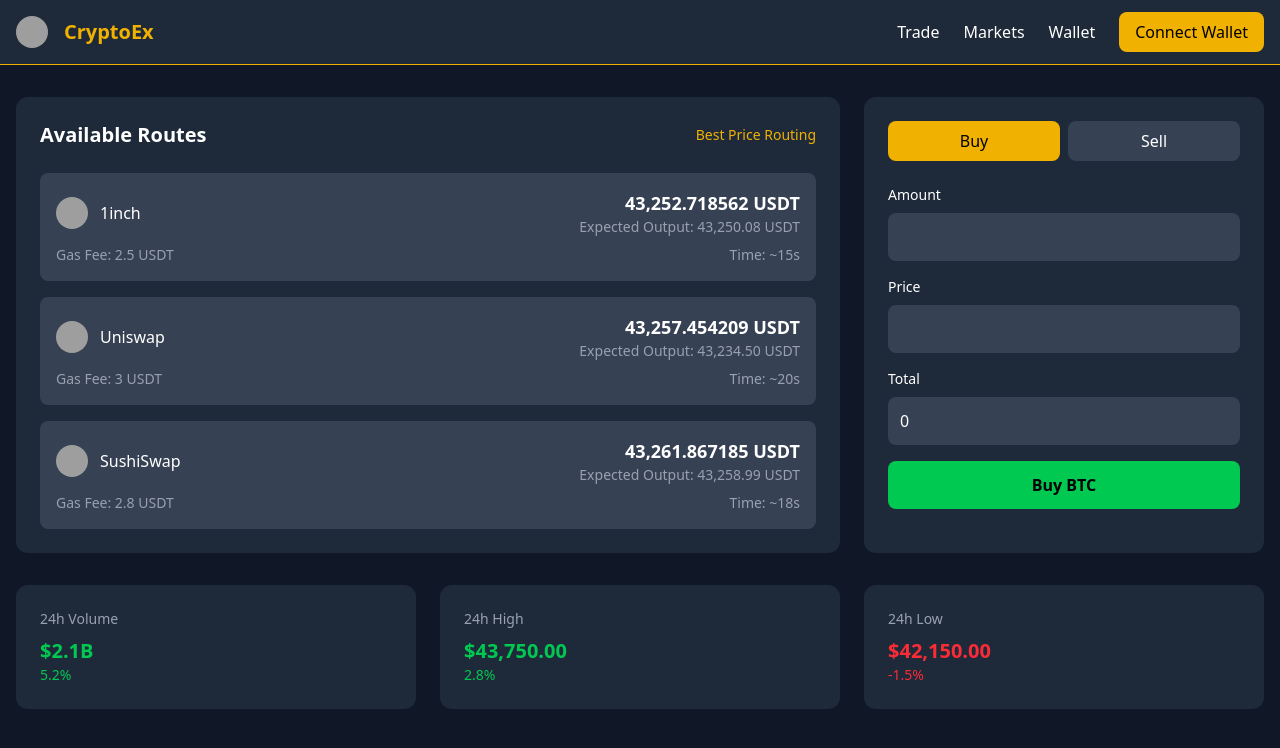
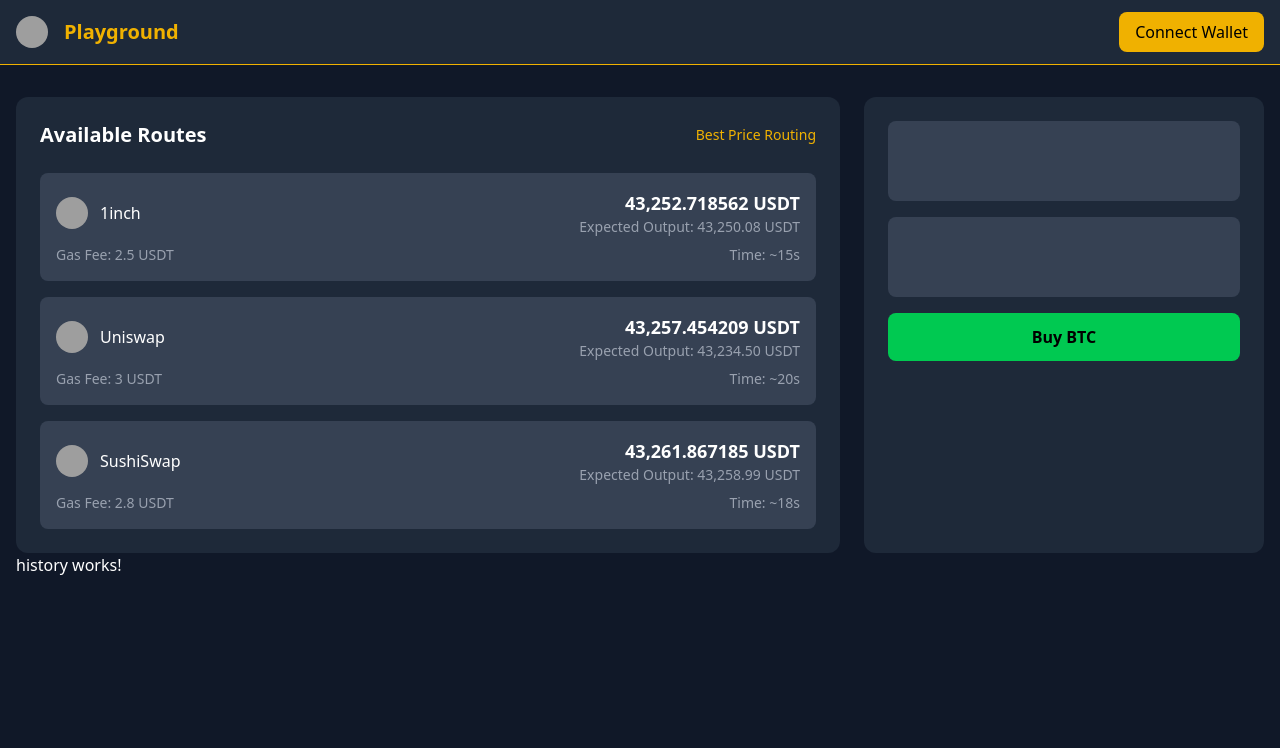
Before and after one commit to shariquearshad/intregation_playground, an Angular app in the folder angular_playground/: page / in a window 1280 px wide. Shown: the top 748 px of the page. Built offline with nearby package versions, Linux system fonts and the light colour scheme; grey boxes are pictures that could not be loaded.

Commit message:
updated files

```diff
--- a/angular_playground/src/app/app.component.html
+++ b/angular_playground/src/app/app.component.html
@@ -1,18 +1,5 @@
 <div class="min-h-screen bg-gray-900 text-white">
-  <header class="bg-gray-800 border-b border-yellow-500">
-    <nav class="container mx-auto px-4 py-3 flex items-center justify-between">
-      <div class="flex items-center space-x-4">
-        <img src="https://images.unsplash.com/photo-1621416894569-0f39ed31d247" alt="Crypto Logo" class="h-8 w-8 rounded-full">
-        <h1 class="text-xl font-bold text-yellow-500">CryptoEx</h1>
-      </div>
-      <div class="hidden md:flex items-center space-x-6">
-        <button class="hover:text-yellow-500 transition-colors">Trade</button>
-        <button class="hover:text-yellow-500 transition-colors">Markets</button>
-        <button class="hover:text-yellow-500 transition-colors">Wallet</button>
-        <button class="bg-yellow-500 text-black px-4 py-2 rounded-lg hover:bg-yellow-400 transition-colors">Connect Wallet</button>
-      </div>
-    </nav>
-  </header>
+ <app-header></app-header>
 
   <main class="container mx-auto px-4 py-8">
     <div class="grid grid-cols-1 lg:grid-cols-3 gap-6">
@@ -47,37 +34,31 @@
       </div>
 
       <div class="bg-gray-800 rounded-xl p-6">
-        <div class="flex space-x-2 mb-6">
-          <button [ngClass]="{'bg-yellow-500 text-black': activeTab === 'buy', 'bg-gray-700': activeTab === 'sell'}" class="flex-1 py-2 rounded-lg transition-colors" (click)="setActiveTab('buy')">Buy</button>
-          <button [ngClass]="{'bg-yellow-500 text-black': activeTab === 'sell', 'bg-gray-700': activeTab === 'buy'}" class="flex-1 py-2 rounded-lg transition-colors" (click)="setActiveTab('sell')">Sell</button>
-        </div>
+
 
         <form [formGroup]="tradeForm" (ngSubmit)="executeTrade()">
           <div class="space-y-4">
-            <div>
-              <label class="block text-sm mb-2">Amount</label>
-              <input type="number" formControlName="amount" class="w-full bg-gray-700 rounded-lg p-3 focus:ring-2 focus:ring-yellow-500 outline-none">
+            <div class="bg-gray-700 h-20 rounded-lg flex">
+
+              <label class="block text-sm mb-2"></label>
+
+              <input type="number" formControlName="amount" class="w-full  p-3   outline-none">
             </div>
-            <div>
-              <label class="block text-sm mb-2">Price</label>
-              <input type="number" formControlName="price" class="w-full bg-gray-700 rounded-lg p-3 focus:ring-2 focus:ring-yellow-500 outline-none">
+            <div class="bg-gray-700 h-20 rounded-lg flex">
+              <label class="block text-sm mb-2"></label>
+
+                <input type="number" formControlName="price" class="w-full  p-3 outline-none">
+
+
             </div>
-            <div>
-              <label class="block text-sm mb-2">Total</label>
-              <input type="number" [value]="calculateTotal()" readonly class="w-full bg-gray-700 rounded-lg p-3">
-            </div>
+
             <button type="submit" [disabled]="!tradeForm.valid" class="w-full py-3 rounded-lg text-black font-semibold" [ngClass]="{'bg-green-500 hover:bg-green-400': activeTab === 'buy', 'bg-red-500 hover:bg-red-400': activeTab === 'sell'}">{{activeTab === 'buy' ? 'Buy BTC' : 'Sell BTC'}}</button>
           </div>
         </form>
       </div>
     </div>
 
-    <div class="grid grid-cols-1 md:grid-cols-3 gap-6 mt-8">
-      <div *ngFor="let stat of marketStats" class="bg-gray-800 rounded-xl p-6">
-        <h3 class="text-gray-400 text-sm">{{stat.label}}</h3>
-        <div class="text-xl font-bold mt-2" [ngClass]="{'text-green-500': stat.change > 0, 'text-red-500': stat.change < 0}">{{stat.value}}</div>
-        <div class="text-sm" [ngClass]="{'text-green-500': stat.change > 0, 'text-red-500': stat.change < 0}">{{stat.change}}%</div>
-      </div>
-    </div>
+
+    <app-history></app-history>
   </main>
 </div>
--- a/angular_playground/src/app/app.component.ts
+++ b/angular_playground/src/app/app.component.ts
@@ -2,6 +2,9 @@ import { Component,OnInit } from '@angular/core';
 import { RouterOutlet } from '@angular/router';
 import { FormBuilder, FormGroup, Validators, ReactiveFormsModule } from '@angular/forms';
 import { CommonModule } from '@angular/common';
+import { HistoryComponent } from './history/history.component';
+import { HeaderComponent } from './header/header.component';
+
 interface Quote {
   provider: string;
   providerIcon: string;
@@ -12,7 +15,7 @@ interface Quote {
   selected: boolean;
 }@Component({
   selector: 'app-root',
-  imports: [CommonModule,ReactiveFormsModule],
+  imports: [CommonModule,HistoryComponent,HeaderComponent ,ReactiveFormsModule],
   templateUrl: './app.component.html',
   styleUrl: './app.component.scss'
 })
--- a/angular_playground/src/app/header/header.component.html
+++ b/angular_playground/src/app/header/header.component.html
@@ -1 +1,12 @@
-<p>header works!</p>
+<header class="bg-gray-800 border-b border-yellow-500">
+    <nav class="container mx-auto px-4 py-3 flex items-center justify-between">
+      <div class="flex items-center space-x-4">
+        <img src="https://images.unsplash.com/photo-1621416894569-0f39ed31d247" alt="Crypto Logo" class="h-8 w-8 rounded-full">
+        <h1 class="text-xl font-bold text-yellow-500">Playground</h1>
+      </div>
+      <div class="hidden md:flex items-center space-x-6">
+
+        <button class="bg-yellow-500 text-black px-4 py-2 rounded-lg hover:bg-yellow-400 transition-colors">Connect Wallet</button>
+      </div>
+    </nav>
+  </header>
--- /dev/null
+++ b/angular_playground/src/app/quotation/quotation.component.html
@@ -0,0 +1 @@
+<p>quotation works!</p>
--- /dev/null
+++ b/angular_playground/src/app/swap-section/swap-section.component.html
@@ -0,0 +1 @@
+<p>swap-section works!</p>
```
Also changed, not shown: angular_playground/src/app/quotation/quotation.component.ts (added, +11 -0 lines), angular_playground/src/app/swap-section/swap-section.component.ts (added, +11 -0 lines), angular_playground/src/app/quotation/quotation.component.scss (added), angular_playground/src/app/swap-section/swap-section.component.scss (added), 2 other files (tests, documents, lock files or other folders).
